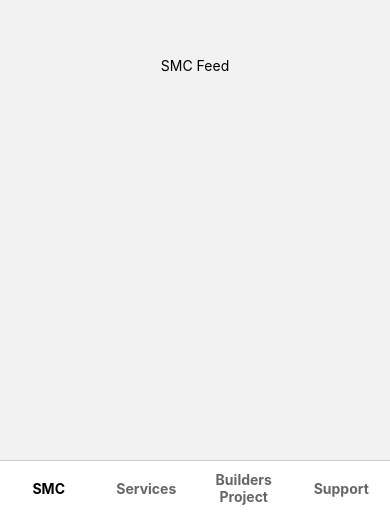
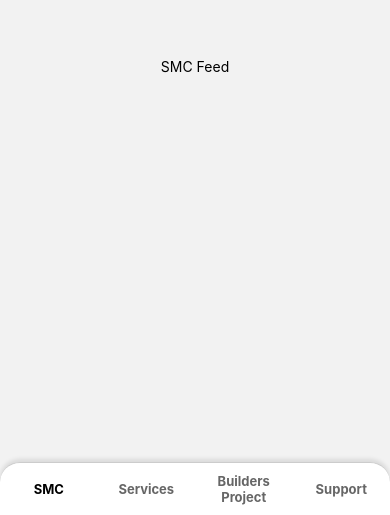
Before and after one commit to Chandrakant744/ideablog, a React Native app: screen /Dashboard in a window 390 px wide. Shown: the part 329-844 px from the top of the page. Built offline with nearby package versions, Linux system fonts and the light colour scheme.

Commit message:
change font size

```diff
--- a/src/screens/Dashboard.tsx
+++ b/src/screens/Dashboard.tsx
@@ -124,6 +124,14 @@ const styles = StyleSheet.create({
     borderTopColor: "#ccc",
     paddingTop: 10,
     paddingBottom: 10,
+    borderTopLeftRadius: 20,
+    borderTopRightRadius: 20,
+      overflow: "hidden",
+  shadowColor: "#000",
+  shadowOffset: { width: 0, height: -3 },
+  shadowOpacity: 0.1,
+  shadowRadius: 4,
+  elevation: 10,
   },
   tabItem: {
     alignItems: "center",
@@ -135,10 +143,10 @@ const styles = StyleSheet.create({
   },
   tabLabelFocused: {
     color: "#000",
-    fontSize: 14,
+    fontSize: 13,
   },
   tabLabelUnfocused: {
     color: "#666",
-    fontSize: 14,
+    fontSize: 13,
   },
 });
```
